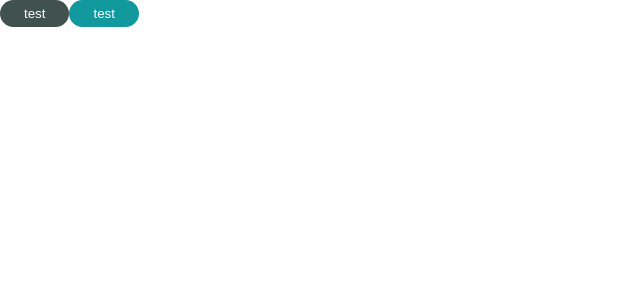
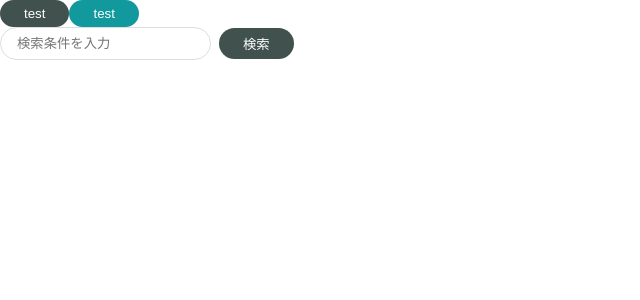
Before and after one commit to Ha-ji-me/leraning-react-jakee, a React (Create React App) app: page / in a window 1280 px wide. Shown: the top 300 px of the page, without its empty margins (0-640 px from the left). Built offline with nearby package versions, Linux system fonts and the light colour scheme.

Commit message:
sec6/atomic design：moleculeの作成

```diff
--- a/src/App.jsx
+++ b/src/App.jsx
@@ -6,6 +6,7 @@
 import Router from './router/Router';
 import { PrimaryButton } from './components/atoms/button/PrimaryButton';
 import { SecondaryButton } from './components/atoms/button/SecondaryButton';
+import { SearchInput } from './components/molculus/SearchInput';
 
 function App() {
 
@@ -17,6 +18,7 @@
       {/* <Router /> */}
       <PrimaryButton>test</PrimaryButton>
       <SecondaryButton>test</SecondaryButton>
+      <SearchInput />
     </div>
   );
 }
--- /dev/null
+++ b/src/components/atoms/input/Input.jsx
@@ -0,0 +1,13 @@
+import styled from "styled-components"
+
+export const Input = (props) => {
+  const { placeholder = "" } = props;
+  return <SInput type="text" placeholder={ placeholder } />
+}
+
+const SInput = styled.input`
+  padding: 8px 16px;
+  border: solid #ddd 1px;
+  border-radius: 9999px;
+  outline: none;
+`
--- /dev/null
+++ b/src/components/molculus/SearchInput.jsx
@@ -0,0 +1,23 @@
+import styled from "styled-components"
+import { PrimaryButton } from "../atoms/button/PrimaryButton"
+import { Input } from "../atoms/input/Input"
+
+export const SearchInput = () => {
+  return (
+    <SContainer>
+      <Input placeholder="検索条件を入力" />
+      <SButtonWrapper>
+        <PrimaryButton>検索</PrimaryButton>
+      </SButtonWrapper>
+    </SContainer>
+  )
+}
+
+const SContainer = styled.div`
+  display: flex;
+  align-items: center;
+`;
+
+const SButtonWrapper = styled.div`
+  margin-left: 8px;
+`;
```
